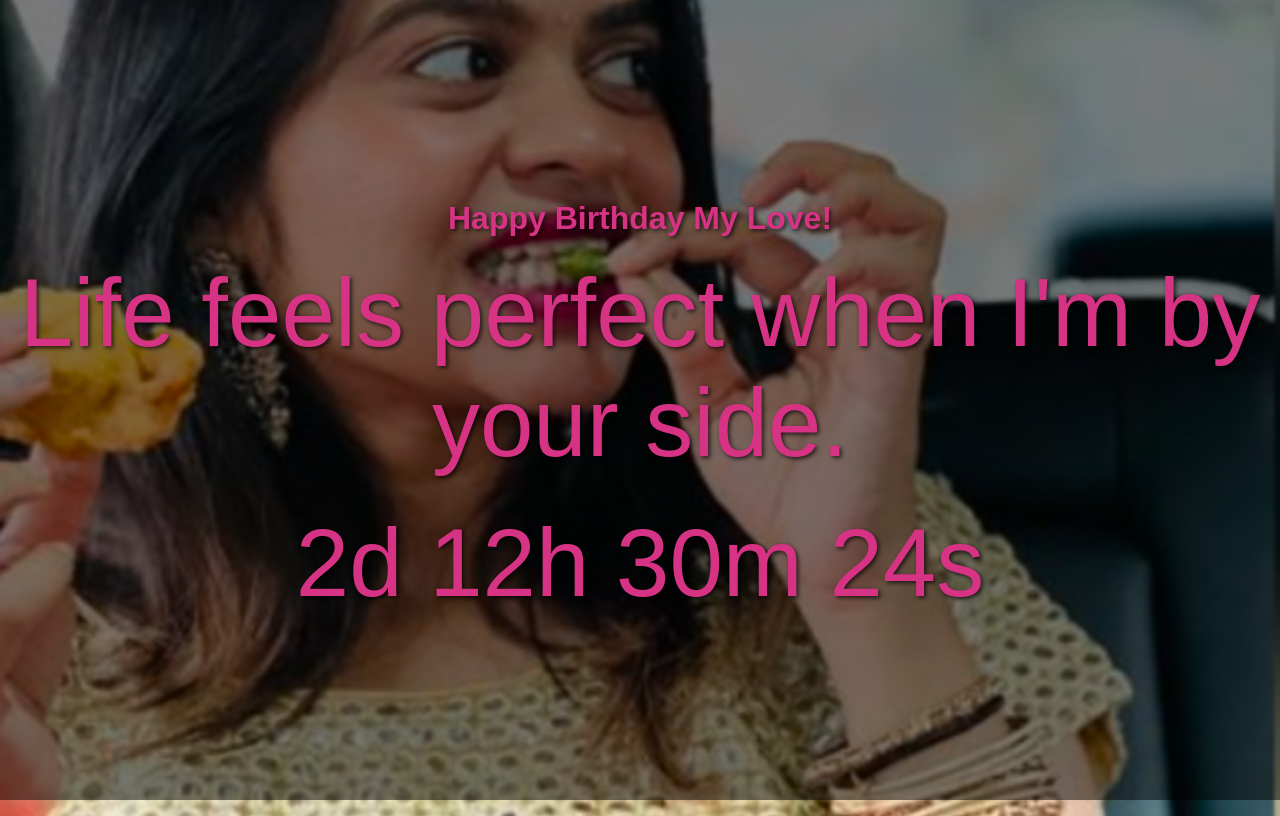
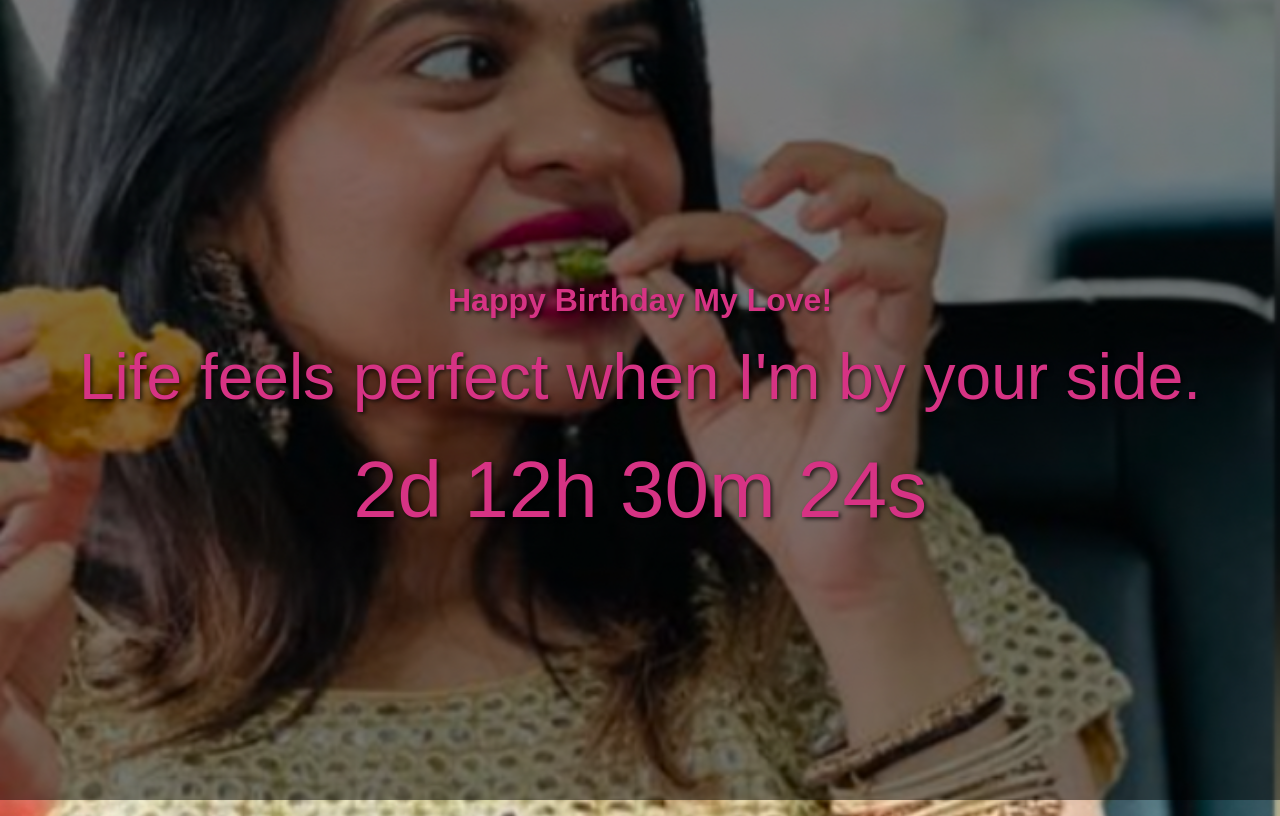
Before and after one commit to AnandChordiya07/Bday-timer, a plain HTML site: page index.html in a window 1280 px wide. Drawn offline with Linux system fonts and the light colour scheme.

Commit message:
Update index.html

```diff
--- a/index.html
+++ b/index.html
@@ -30,11 +30,11 @@
             text-shadow: 2px 2px 4px rgba(0, 0, 0, 0.7); /* Improves text visibility */
         }
         #countdown, #gift-section {
-            font-size: 6rem;
+            font-size: 5rem;
             margin-bottom: 20px;
         }
         #love-message {
-            font-size: 6rem;
+            font-size: 4rem;
             margin-bottom: 30px;
         }
         .gift-button {
```
